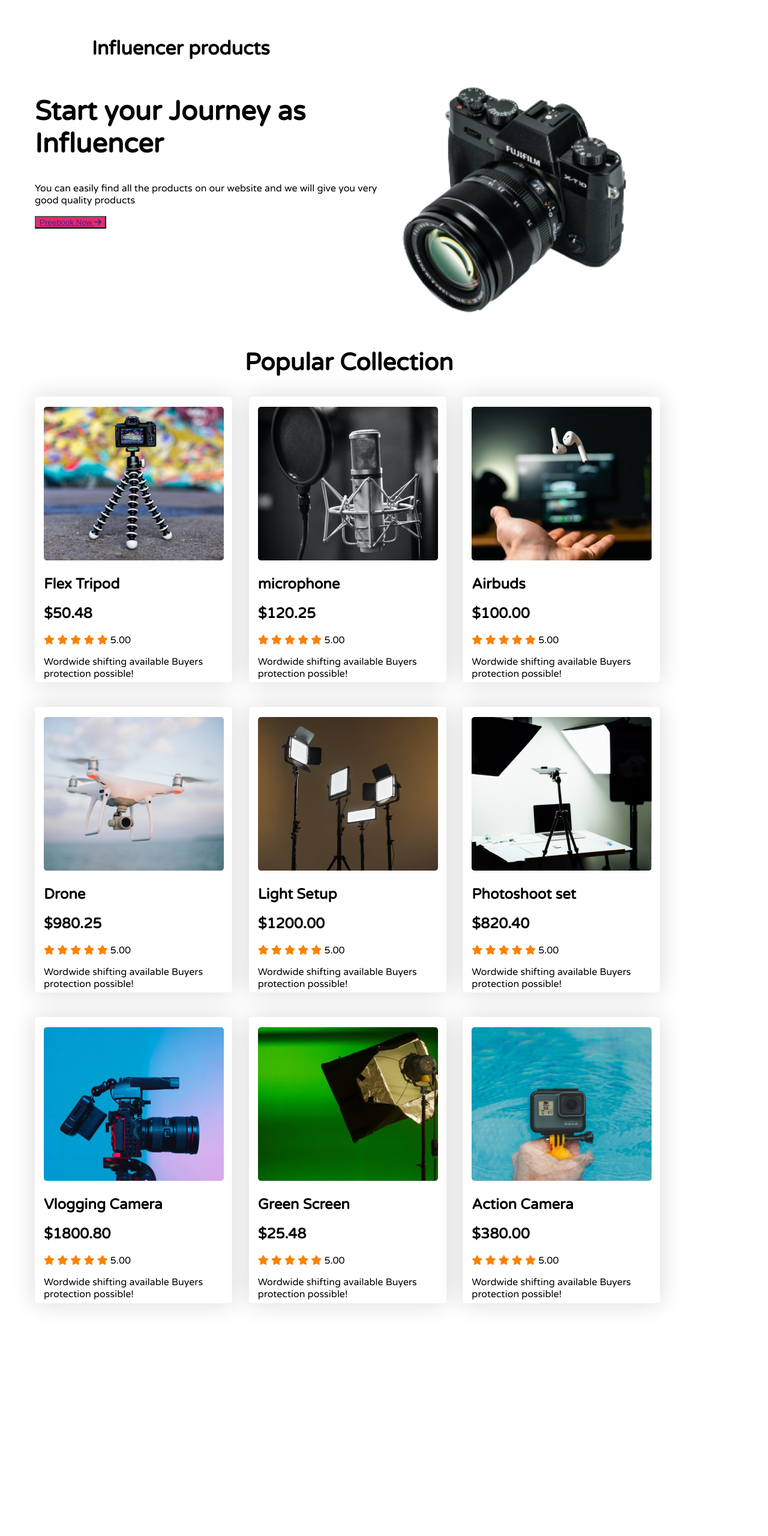
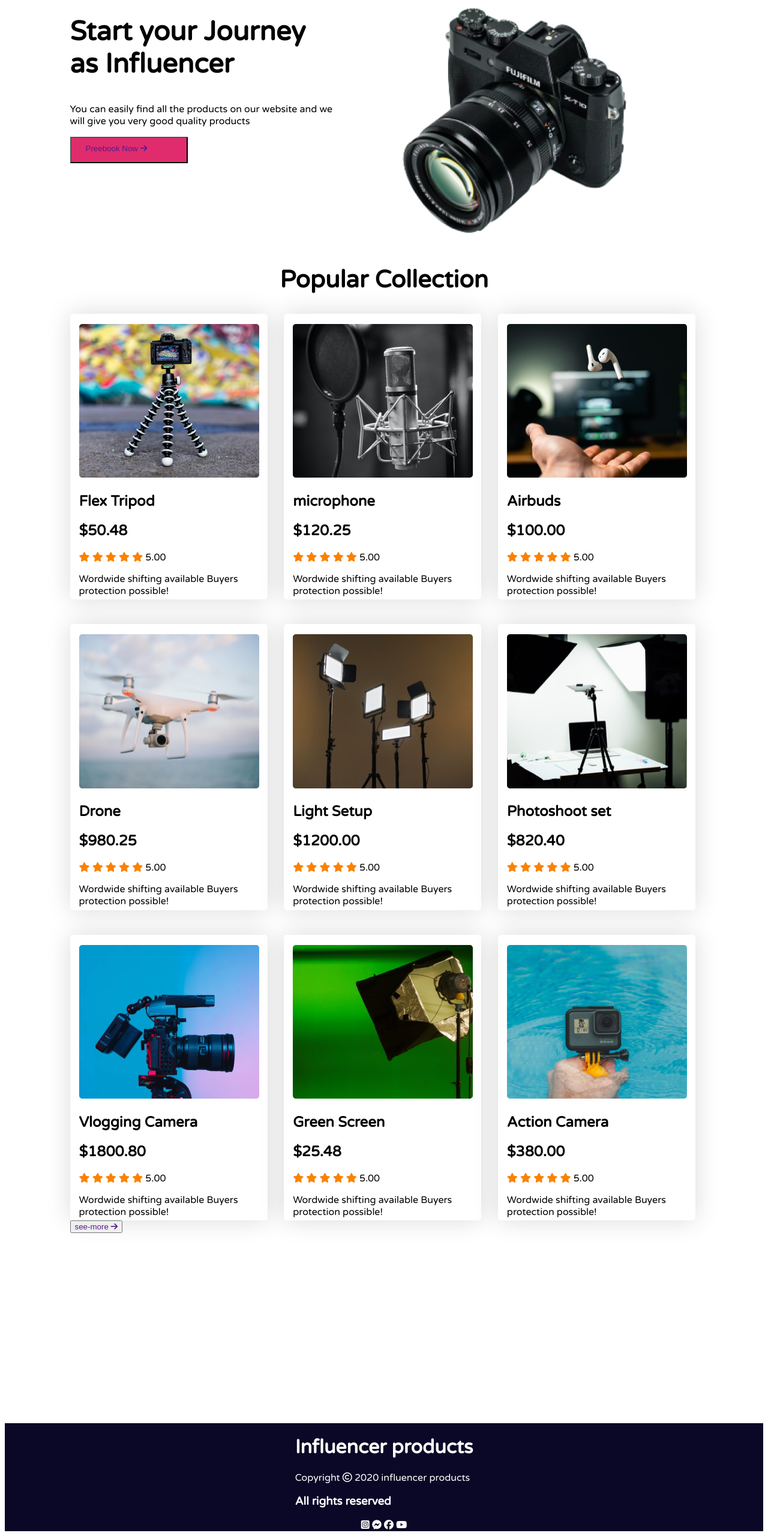
Before and after one commit to eyasin1/assainment-2, a plain HTML site: page index.html in a window 1280 px wide. Shown: the part 100-2660 px from the top of the page at 60% size. Before the commit the page ends 2317 px from the top, so only its background shows below. Drawn offline with Linux system fonts and the light colour scheme.

Commit message:
3rdcommit

```diff
--- a/index.html
+++ b/index.html
@@ -48,7 +48,8 @@
                 <h1>Start your Journey as Influencer</h1>
                 <p>You can easily find all the products on our website and we will give you
                     very good quality products </p>
-                <button><a href="">Preebook Now <i class="fas fa-arrow-right"></i></a>
+                <button class="button-one"><a class="button button-class" href="">Preebook Now <i
+                            class="fas fa-arrow-right"></i></a>
 
                 </button>
 
@@ -372,9 +373,23 @@
                             </div>
                         </div>
                     </div>
+
+
                 </div>
 
 
+
+
+
+
+
+
+            </div>
+
+            <div class="second-buttom">
+                <button><a class="button" href="">see-more <i class="fas fa-arrow-right"></i></a>
+
+                </button>
             </div>
 
 
@@ -392,6 +407,25 @@
 
 
     </main>
+    <footer>
+        <div class="footer-all">
+            <div class="all-section">
+                <h1 class="h1-tag">Influencer products</h1>
+                <p class="p-tag">Copyright <i class="far fa-copyright"></i> 2020 influencer products</p>
+                <h3 class="h3-tag">All rights reserved</h3>
+
+                <div class="icon">
+                    <i class="fab fa-instagram-square"></i>
+                    <i class="fab fa-facebook-messenger"></i>
+                    <i class="fab fa-facebook"></i>
+                    <i class="fab fa-youtube"></i>
+                </div>
+            </div>
+
+
+        </div>
+
+    </footer>
 
 
 </body>
--- a/style.css
+++ b/style.css
@@ -12,8 +12,10 @@ main{
     justify-content: center;
 }
 .top-header{
-    margin-top: 154px;
-    margin-left: 95px;
+
+}
+.button{
+    text-decoration: none;
 }
 /* -----------------------------
 -----top-section-style----------
@@ -23,7 +25,8 @@ main{
     grid-template-columns: 1fr 1fr;
 }
 .half-width{
-    width: 50%;
+    Width:582px;
+    Height:254px;
 }
 .first-part{
 
@@ -37,13 +40,34 @@ main{
     font-size: 45px;
 }
 .first-part button{
-    text-decoration: none;
+
     background-color: #E02C6D;
+}
+.half-width{
+    Width:448.44px;
+    Height:419.89px;
 }
 .half-width img{
     Width:448.44px;
     Height:419.89px;
+
 }
+.button-one{
+    display: flex;
+    flex-direction: row;
+
+    align-items: flex-start;
+
+    padding: 10px 24px;
+    width: 196px;
+
+    height: 44px;
+    text-align: center;
+    text-si
+
+}
+
+
 
 /*-------------------
    populer-collection
@@ -89,6 +113,34 @@ main{
     height: 256.15px;
 }
 
+
 .fa-star{
     color: #FB8200;
 }
+.second-buttom{
+    Width:99px;
+    Height:24.01px;
+    color: #E02C6D;
+
+
+
+}
+
+
+/*-------------------------------------
+             footer
+ ---------------------------------------- */
+ .footer-all{
+    margin-top: 300px;
+    display: grid;
+    justify-content: center;
+    color:#FFFFFF;
+    background-color:#0A0826;
+
+
+
+ }
+
+.icon{
+    text-align: center;
+}
```
